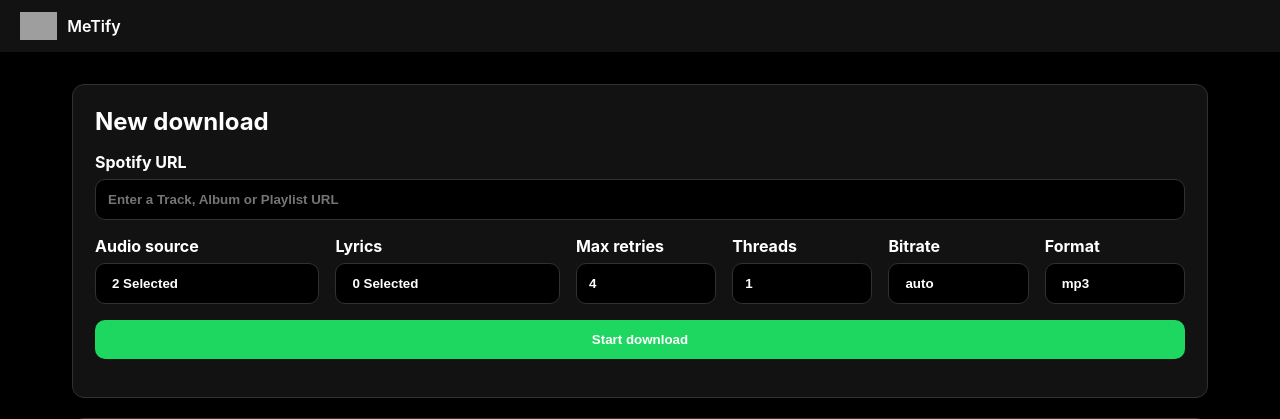
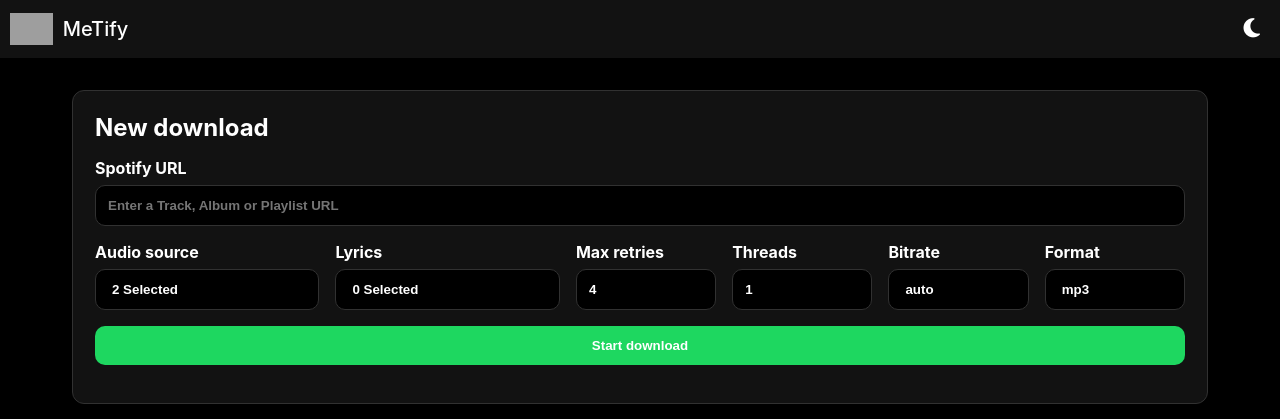
Before and after one commit to Kikkerslijm410/MeTify, a Flask app: page / in a window 1280 px wide. Shown: the top 419 px of the page. Run offline with Flask 2, Linux system fonts and the light colour scheme; data that the repository does not hold is empty; parts of the project's set-up code (start-up, migrations or seed data) failed here and were passed over; grey boxes are pictures that could not be loaded.

Commit message:
Added darkmode switch

```diff
--- a/static/scripts/app.js
+++ b/static/scripts/app.js
@@ -286,3 +286,26 @@ setTimeout(() => {
         el.scrollTop = el.scrollHeight;
     });
 }, 100);
+
+
+const btn = document.getElementById('theme-toggle');
+const icon = btn.querySelector('i');
+let isLight = localStorage.getItem('theme') === 'dark';
+
+applyTheme();
+
+btn.addEventListener('click', () => {
+    isLight = !isLight;
+    localStorage.setItem('theme', isLight ? 'light' : 'dark');
+    applyTheme();
+});
+
+function applyTheme() {
+    if (isLight) {
+        document.body.classList.add('light-mode');
+        icon.className = 'fa-solid fa-sun';
+    } else {
+        document.body.classList.remove('light-mode');
+        icon.className = 'fa-solid fa-moon';
+    }
+}
--- a/static/style.css
+++ b/static/style.css
@@ -45,8 +45,10 @@ body {
   align-items: center;
   background: var(--card);
   border: none;
-  padding: 12px 20px;
-  font-weight: 600;
+  padding: 5px 10px;
+  font-weight: 500;
+  font-size: 20px;
+  height: 58px;
 }
 
 .logo {
@@ -56,7 +58,17 @@ body {
 }
 
 .logo img {
-  height: 28px;
+  height: 32px;
+}
+
+#theme-toggle {
+  background: transparent;
+  border: none;
+  outline: none;
+  cursor: pointer;
+  color: var(--text);
+  font-size: 22px;
+  padding-right: 10px ;
 }
 
 .footer {
--- a/templates/index.html
+++ b/templates/index.html
@@ -22,6 +22,10 @@
             <img src="/static/favicon/favicon.svg" alt="MeTify logo">
             <span>MeTify</span>
         </div>
+
+        <button id="theme-toggle">
+            <i class="fa-solid fa-moon"></i>
+        </button>
     </header>
 
     <main class="container">
```
